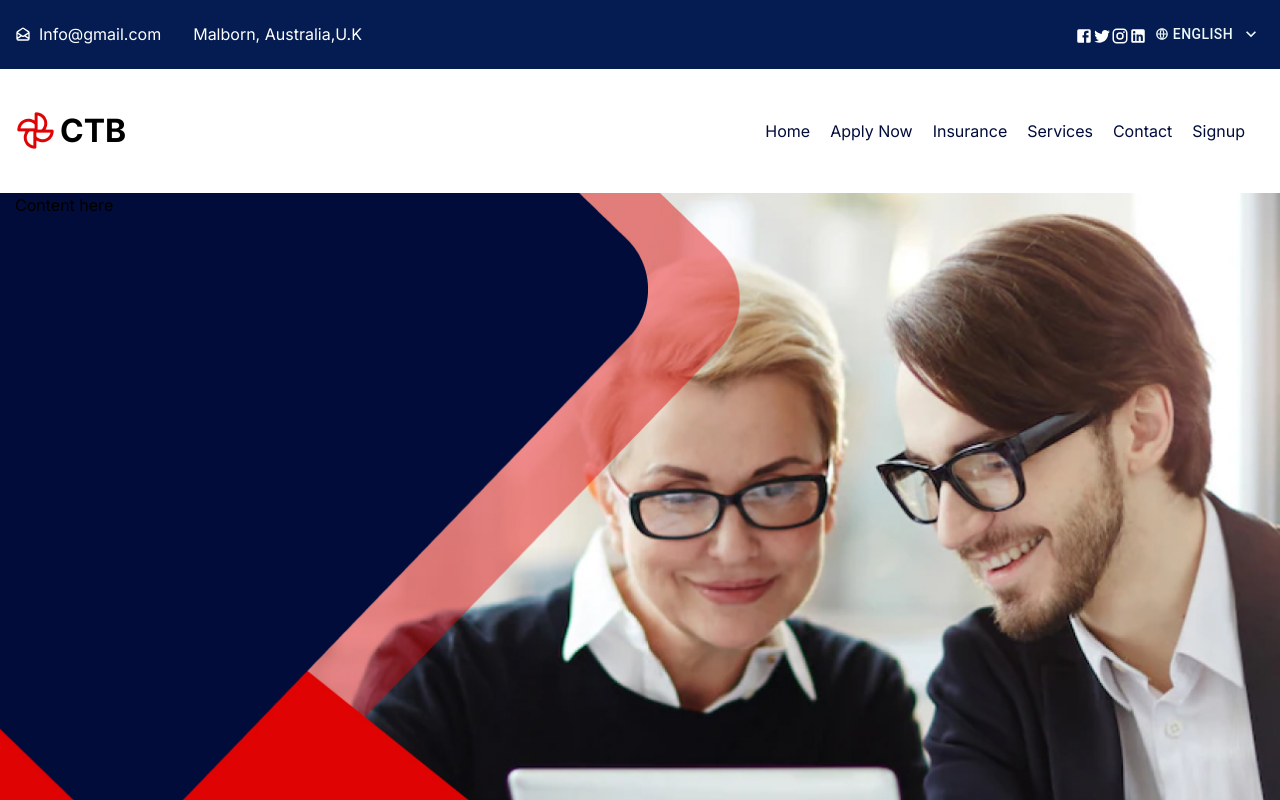
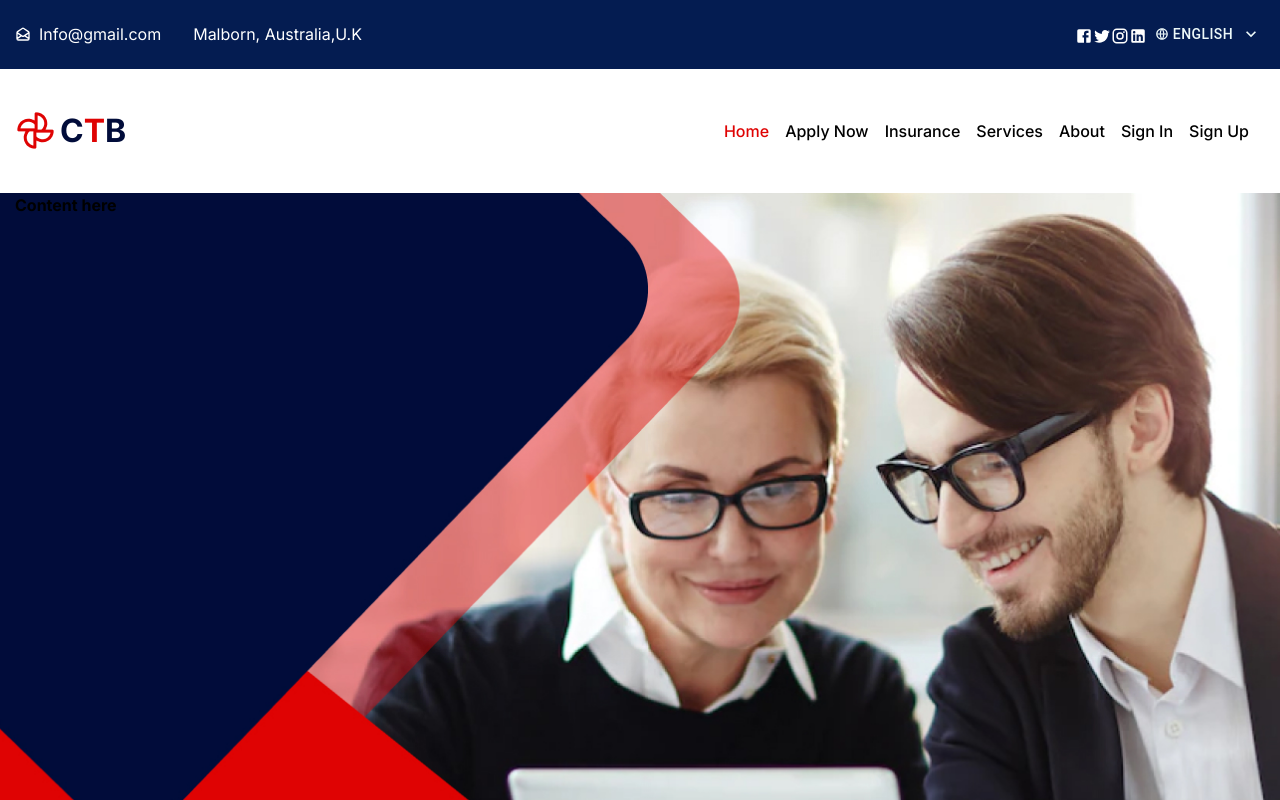
Before and after one commit to emon-webdev/Capital-Trust-Bank, a React (Create React App) app: page / in a window 1280 px wide. Shown: the top 800 px of the page. Built offline with nearby package versions, Linux system fonts and the light colour scheme.

Commit message:
responsive

```diff
--- a/src/App.css
+++ b/src/App.css
@@ -20,6 +20,43 @@
   font-size: 16px;
   line-height: 24px;
   color: #010c3a;
+}
+/* Navbar css for responsive */
+.navbar-toggler {
+  padding: 0.5rem;
+  background: #010c3a;
+  color: #fff;
+  border: 0;
+  font-size: 24px;
+  height: 56px;
+  width: 56px;
+  text-align: center;
+}
+.navbar__menu {
+  @apply flex flex-wrap items-center justify-between lg:flex-nowrap lg:justify-start;
+}
+.navbar-brand {
+  @apply w-20;
+}
+.navbar-toggler {
+  @apply p-2 lg:hidden;
+}
+.navbar-collapse {
+  @apply lg:flex basis-auto items-center flex-grow hidden;
+}
+.navbar-collapsed {
+  @apply basis-full grow items-center;
+}
+.navbar__nav {
+  @apply flex flex-col lg:flex-row ml-auto items-center;
+}
+.nav-link {
+  @apply px-5 lg:py-10 py-4 text-[#313131] text-lg font-normal rounded-sm hover:text-[#E91B25] block lg:inline-block relative
+  before:absolute before:left-0 before:bottom-0 before:w-0 before:h-[3px] before:bg-[#E91B25] hover:before:w-full before:ease-out before:duration-300 before:transition-all;
+}
+
+.navbar-nav li div {
+  @apply lg:inline-flex items-center lg:pl-3 block pl-0 text-center;
 }
 
 /* Banner area */
--- a/src/Pages/Shared/Header.js
+++ b/src/Pages/Shared/Header.js
@@ -7,8 +7,8 @@ import React from "react";
 import { HiOutlineMailOpen } from "react-icons/hi";
 // import { ImLocation } from "react-icons/im";
 import { Link } from "react-router-dom";
-import mailLogo from "../../assets/logo/mainlogo.png";
 import MenuOption from "./MenuOption";
+import Navbar from "./Navbar";
 const Header = () => {
   return (
     <div className="header-area">
@@ -51,7 +51,9 @@ const Header = () => {
       </div>
       <div className="main-header py-[38px]">
         <div className="container">
-          <div className="navbar flex flex-wrap items-center justify-between">
+          <Navbar />
+          {/* <div className="navbar flex flex-wrap items-center justify-between">
+
             <div className="logo">
               <Link to="/" className="flex items-center">
                 <img src={mailLogo} alt="" srcset="" />
@@ -79,7 +81,7 @@ const Header = () => {
               </Link>
               <div></div>
             </div>
-          </div>
+          </div> */}
         </div>
       </div>
     </div>
--- a/src/Pages/Shared/Navbar.js
+++ b/src/Pages/Shared/Navbar.js
@@ -0,0 +1,136 @@
+import CloseIcon from "@mui/icons-material/Close";
+import MenuIcon from "@mui/icons-material/Menu";
+import React, { useState } from "react";
+import { Link, NavLink } from "react-router-dom";
+import mailLogo from "../../assets/logo/mainlogo.png";
+const Navbar = () => {
+  // const { logout, user } = useContext(AuthContext);
+  //   console.log(user?.displayName);
+  //   const handleSignOut = () => {
+  //     logout()
+  //       .then(() => {})
+  //       .catch((error) => {
+  //         console.log(error.message);
+  //       });
+  //   };
+
+  let activeClass = {
+    color: "#DF0303",
+    background: "none",
+  };
+
+  const [isActive, setIsActive] = useState(false);
+
+  const handleHumbagerMenu = (event) => {
+    setIsActive((current) => !current);
+  };
+  return (
+    <div>
+      <nav className="navbar__menu">
+        {/* <Link className="navbar-brand" to="/">
+            <img src="" alt="Car Finder" />
+          </Link> */}
+        <Link
+          className="navbar-brand font-bold text-2xl flex items-center flex-1"
+          to="/"
+        >
+          <img src={mailLogo} alt="" srcset="" />
+          <span className="font-bold text-[32px] ml-1 text-[#010C3A]">
+            C<span className=" text-[#DF0303]">T</span>B
+          </span>
+        </Link>
+        <div>
+          {isActive ? (
+            <button
+              className="navbar-toggler text-2xl font-bold bg-[#010C3A] text-[#DF0303]"
+              type="button"
+              onClick={handleHumbagerMenu}
+            >
+              <CloseIcon />
+            </button>
+          ) : (
+            <button
+              className="navbar-toggler text-2xl font-bold text-[#DF0303]"
+              type="button"
+              onClick={handleHumbagerMenu}
+            >
+              <MenuIcon />
+            </button>
+          )}
+        </div>
+
+        <div className={isActive ? "navbar-collapsed" : "navbar-collapse"}>
+          <ul className="navbar__nav">
+            <li className="text-[16px] w-full md:w-auto font-medium  md:mr-4 hover:text-[#DF0303] border-b border-[#DF0303] md:border-0">
+              <NavLink
+                to="/"
+                className="w-full block py-3"
+                style={({ isActive }) => (isActive ? activeClass : undefined)}
+              >
+                Home
+              </NavLink>
+            </li>
+            <li className="text-[16px] w-full md:w-auto font-medium md:mr-4 hover:text-[#DF0303] border-b border-[#DF0303] md:border-0">
+              <NavLink
+                to="/apply"
+                className="w-full block py-3"
+                style={({ isActive }) => (isActive ? activeClass : undefined)}
+              >
+                Apply Now
+              </NavLink>
+            </li>
+            <li className="text-[16px] w-full md:w-auto font-medium  md:mr-4 hover:text-[#DF0303] border-b border-[#DF0303] md:border-0">
+              <NavLink
+                to="/insurance"
+                className="w-full block py-3"
+                style={({ isActive }) => (isActive ? activeClass : undefined)}
+              >
+                Insurance
+              </NavLink>
+            </li>
+            <li className="text-[16px] w-full md:w-auto font-medium  md:mr-4 hover:text-[#DF0303] border-b border-[#DF0303] md:border-0">
+              <NavLink
+                to="/services"
+                className="w-full block py-3"
+                style={({ isActive }) => (isActive ? activeClass : undefined)}
+              >
+                Services
+              </NavLink>
+            </li>
+            <li className="text-[16px] w-full md:w-auto font-medium  md:mr-4 hover:text-[#DF0303] border-b border-[#DF0303] md:border-0">
+              <NavLink
+                to="/about"
+                className="w-full block py-3"
+                style={({ isActive }) => (isActive ? activeClass : undefined)}
+              >
+                About
+              </NavLink>
+            </li>
+            <>
+              <li className="text-[16px] w-full md:w-auto font-medium  md:mr-4 hover:text-[#DF0303] border-b border-[#DF0303] md:border-0">
+                <NavLink
+                  to="/login"
+                  className="w-full block py-3"
+                  style={({ isActive }) => (isActive ? activeClass : undefined)}
+                >
+                  Sign In
+                </NavLink>
+              </li>
+              <li className="text-[16px] w-full md:w-auto font-medium  md:mr-4 hover:text-[#DF0303]">
+                <NavLink
+                  to="/signup"
+                  className="w-full block py-3"
+                  style={({ isActive }) => (isActive ? activeClass : undefined)}
+                >
+                  Sign Up
+                </NavLink>
+              </li>
+            </>
+          </ul>
+        </div>
+      </nav>
+    </div>
+  );
+};
+
+export default Navbar;
--- a/src/index.css
+++ b/src/index.css
@@ -11,3 +11,12 @@ body {
 code {
   font-family: "Inter", sans-serif !important;
 }
+h1,
+h2,
+h3,
+h4,
+h5,
+h6 {
+  font-family: "Inter", sans-serif;
+  font-weight: 700;
+}
```
